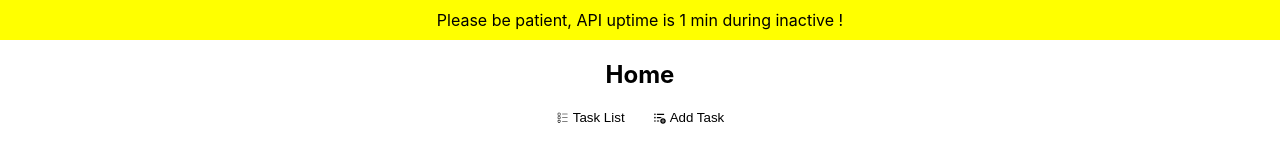
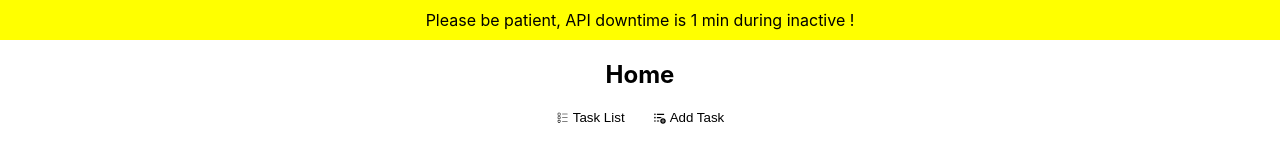
Before and after one commit to rvijaykr10/react-typescript-taskapp, a React (Create React App) app: page / in a window 1280 px wide. Shown: the top 160 px of the page. Built offline with nearby package versions, Linux system fonts and the light colour scheme.

Commit message:
notification text updated

```diff
--- a/src/components/Notification.tsx
+++ b/src/components/Notification.tsx
@@ -4,7 +4,7 @@ import "./Notification.css";
 const Notification: React.FC = () => {
   return (
     <div className="notification">
-      Please be patient, API uptime is 1 min during inactive !
+      Please be patient, API downtime is 1 min during inactive !
     </div>
   );
 };
```
